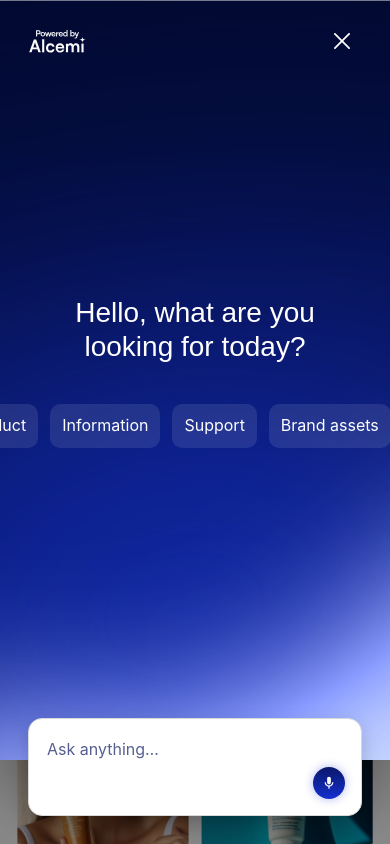
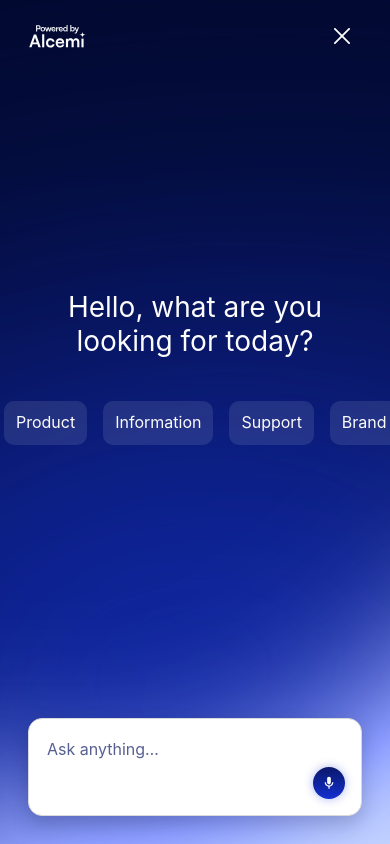
Before and after one commit to Alcemi-dev/shopping-agent, a React (Vite) app: page / in a window 390 px wide. Both pictures are taken after a click on the button "AI powered search". Built offline with nearby package versions, Linux system fonts and the light colour scheme; a web font is replaced by a local one.

Commit message:
feat: mobile-first modal refactor, desktop chip wrapping/centering fix

```diff
--- a/src/app/Chips.tsx
+++ b/src/app/Chips.tsx
@@ -25,7 +25,7 @@ export default function Chips({ items, onPick }: Props) {
   return (
     <div
       ref={wrapRef}
-      className="suggestions"
+      className="chips-inline"
       role="list"
       tabIndex={0}
       onKeyDown={(e) => {
--- a/src/index.css
+++ b/src/index.css
@@ -9,7 +9,7 @@
 @import "./styles/modal.css";
 @import "./styles/input-bubble.css";
 @import "./styles/layout.css";
-@import "./styles/button.css";
+@import "./styles/ai-button.css";
 @import "./styles/chips.css";
 
 /* ===== Base / resets ===== */
--- a/src/styles/button.css
+++ b/src/styles/ai-button.css
@@ -1,3 +1,5 @@
+/* AI powered search action button */
+
 .ai-fab {
   position: fixed;
   left: 50%;
--- a/src/styles/chips.css
+++ b/src/styles/chips.css
@@ -56,16 +56,17 @@
 /* ===== Horizontalus rail (už modalo) — paliekam kaip buvo ===== */
 .chips-inline {
   display: flex;
-  gap: var(--space-2, 0.5rem);
+  gap: var(--space-4, 1rem);
   overflow-x: auto;
   padding: var(--space-2, 0.5rem) var(--space-1, 0.25rem);
   scrollbar-width: none;
   -webkit-overflow-scrolling: touch;
+  flex-wrap: nowrap; /* mobile: viena eilutė su horizontaliu scroll */
+  white-space: nowrap;
 }
 .chips-inline::-webkit-scrollbar {
   display: none;
 }
-
 /* Mobile/touch: kai chip togglintas, rodyk ring net ir be focus */
 @media (hover: none) and (pointer: coarse) {
   .chip[aria-pressed="true"] {
@@ -82,7 +83,11 @@
     padding-inline: var(--space-3, 0.75rem);
   }
   .chips-inline {
-    gap: var(--space-3, 0.75rem);
-    padding: var(--space-2, 0.5rem);
+    overflow: visible;
+    flex-wrap: wrap; /* <— svarbiausia! */
+    justify-content: center;
+    white-space: normal;
+    gap: 1rem; /* ~16px */
+    padding: 0;
   }
 }
--- a/src/styles/modal.css
+++ b/src/styles/modal.css
@@ -1,22 +1,29 @@
-/* ========== Variables (desktop defaults) ========== */
+/* ---- Knobs (mobile defaults) ---- */
 :root {
-  --modal-w-desktop: 1330px;
-  --modal-h-desktop: 780px;
+  /* spacing */
+  --gutter: 1.75rem; /* 28px */
 
-  --text-on-dark: #fff;
+  /* keyboard dock spacing */
+  --dock-gap-closed: var(--gutter);
+  --dock-gap-open: 1rem; /* 16px */
 
-  --edge-min: 24px;
-  --edge-max: 64px;
+  /* measured by JS; fallback */
+  --dock-h: 7rem; /* 112px */
+
+  /* desktop geometry knobs (naudojami tik @media ≥481px) */
+  --edge-min: 1.5rem; /* 24px */
+  --edge-max: 4rem; /* 64px */
   --edge: clamp(var(--edge-min), 6vw, var(--edge-max));
+  --modal-w-desktop: 83.125rem; /* 1330px */
+  --modal-h-desktop: 48.75rem; /* 780px */
 }
 
-/* ========== Root & Backdrop ========== */
+/* ================= Root & Backdrop ================= */
 .modal-root {
   position: fixed;
   inset: 0;
-  display: flex;
-  justify-content: center;
-  align-items: center;
+  /* mobile: full-viewport modal, be centrinio translate */
+  display: block;
   z-index: var(--z-modal);
   opacity: 0;
   pointer-events: none;
@@ -34,77 +41,63 @@
   position: absolute;
   inset: 0;
   background: var(--backdrop);
-  opacity: 0;
+  opacity: 0; /* animacijos kol kas išjungtos */
   transition: none;
 }
 .modal-root.open .backdrop {
   opacity: 1;
 }
 
-/* ========== Card (desktop-first) ========== */
+/* ================= Card (mobile base: fullscreen) ================= */
 .modal-card {
-  position: absolute;
-  left: 50%;
-  top: 50%;
-  transform: translate(-50%, -50%);
-  width: clamp(520px, calc(100vw - 2 * var(--edge)), var(--modal-w-desktop));
-  max-height: var(--modal-max-h);
-  height: min(var(--modal-h-desktop), var(--modal-max-h));
-  color: var(--text-on-dark);
-  border-radius: var(--radius-xl);
-  border: 1px solid var(--outline);
-  box-shadow: var(--shadow-elev-1);
+  position: fixed;
+  inset: 0;
+  width: 100vw;
+  height: 100svh; /* fallback */
+  border: none;
+  border-radius: 0;
   display: flex;
   overflow: hidden;
-  background: var(--surface-modal) url("/img/background-gradient-desktop.svg") center / cover no-repeat;
+  color: var(--text-on-dark);
+
+  background: var(--surface-modal) url("/img/background-gradient-mobile.svg") center / cover no-repeat;
+}
+@supports (height: 100dvh) {
+  .modal-card {
+    height: 100dvh;
+  }
 }
 
-/* ========== Inner container ========== */
+/* ================= Inner container ================= */
 .modal-ctr {
   position: relative;
   z-index: 1;
   display: flex;
   flex-direction: column;
-  align-items: center;
-  padding: 5px 0;
+  padding-bottom: 0;
   width: 100%;
   height: 100%;
-  min-height: 0; /* leidžia vaikams scrollintis */
-  overflow-y: auto; /* visas turinys scrolinasi viduje */
-  -webkit-overflow-scrolling: touch; /* inercinis iOS */
-  overscroll-behavior: contain;
+  min-height: 0; /* allow inner scroll on children */
 }
 
-/* ========== Central column (H1 + chips + children) ========== */
-.modal-col {
+/* ================= Header (mobile) ================= */
+.modal-head {
   width: 100%;
-  max-width: 480px;
-  min-height: 0;
-  margin: 140px auto 0; /* DESKTOP: distance from top */
-  display: flex;
-  flex-direction: column;
-  align-items: stretch;
-  gap: 48px; /* DESKTOP: spacing between H1/chips/body */
-  overflow: visible;
-}
-
-/* ========== Nav ========== */
-.modal-head {
   display: flex;
   align-items: center;
   justify-content: space-between;
-  width: 100%;
-  min-height: 24px;
+  min-height: 1.5rem; /* 24px */
+  padding: 1rem var(--gutter); /* 16px x gutter */
   position: relative;
 }
 .icon-btn {
   appearance: none;
   border: none;
   background: transparent;
-  padding: 8px;
+  padding: 0.5rem; /* 8px */
   margin: 0;
-  width: 40px;
-  height: 40px;
+  width: 2.5rem; /* 40px */
+  height: 2.5rem; /* 40px */
   display: inline-grid;
   place-items: center;
   cursor: pointer;
@@ -112,8 +105,8 @@
   transition: opacity 0.12s ease, transform 0.12s ease;
 }
 .icon-btn img {
-  width: 16px;
-  height: 16px;
+  width: 1rem; /* 16px */
+  height: 1rem;
   display: block;
 }
 .icon-btn:hover {
@@ -123,111 +116,101 @@
   outline: 2px solid #8ab4ff;
   outline-offset: 2px;
 }
-
 .head-logo-mobile {
-  display: none;
+  display: inline-block;
   background: transparent;
   border: 0;
   padding: 0;
 }
 .head-logo-mobile img {
-  height: 24px;
+  height: 1.5rem; /* 24px */
   width: auto;
   display: block;
 }
 .head-back {
-  display: inline-grid;
+  display: none;
 }
 .head-spacer {
   flex: 1 1 auto;
 }
 
-@media (min-width: 481px) {
-  .modal-head {
-    padding: 18px 24px;
-  }
-  .head-back {
-    display: inline-grid !important;
-  }
-  .modal-head .head-logo-mobile {
-    display: none !important;
-  }
-}
-@media (max-width: 480px) {
-  .modal-head {
-    padding: 16px var(--gutter);
-  }
-  .head-logo-mobile {
-    display: inline-block !important;
-  }
-  .head-back {
-    display: none !important;
-  }
-}
-
-/* ========== Title ========== */
+/* ================= Title ================= */
 .modal-title {
   margin: 0;
   text-align: center;
-  font-family: "Satoshi", sans-serif;
+  font-family: var(--font-sans, "Satoshi", system-ui, -apple-system, Segoe UI, Roboto, sans-serif);
   font-weight: 400;
-  font-size: 30px; /* DESKTOP H1 size */
+  font-size: 1.75rem; /* 28px mobile */
   line-height: 1.2;
   color: var(--text-on-dark);
 }
-.break--desktop {
-  display: inline;
-}
-.break--mobile {
-  display: none;
-}
-@media (max-width: 480px) {
 .break--desktop {
   display: none;
 }
 .break--mobile {
   display: inline;
 }
-}
 
-/* ========== Body ========== */
-.modal-body {
+/* ================= Column & Body (mobile) ================= */
+.modal-col {
+  width: 100%;
+  max-width: none;
+  min-height: 0;
+  /* H1/chips stack aukštis nuo viršaus (mobile) */
+  margin: clamp(3rem, 26dvh, 15.625rem) auto 0; /* 48px..250px */
+  gap: 1.75rem; /* 28px */
   display: flex;
   flex-direction: column;
-  align-items: center;
-  min-height: 0;
+  align-items: stretch;
   overflow: visible;
-  gap: 20px;
   padding: 0;
 }
 
-/* ========== Chips (desktop) ========== */
-.suggestions {
-  display: flex !important;
-  flex-wrap: wrap;
-  justify-content: center;
-  align-items: center;
-  gap: 16px;
-  max-width: 480px;
-  margin: 0 auto;
+.modal-body {
+  width: 100%;
+  max-width: none;
+  margin: 0;
+  display: flex;
+  flex-direction: column;
+  gap: 1rem; /* 16px */
+  overflow-y: auto;
+  overflow-x: hidden;
+  min-height: 0;
+  height: 100%;
+  padding: 0 0 calc(0.75rem + var(--dock-h) + var(--dock-gap-closed) + var(--safe-bottom));
 }
 
-/* ========== Dock (desktop) ========== */
+/* Chips — horizontal mobile rail (vizualas — styles/chips.css) */
+.suggestions {
+  margin: 0;
+  padding-block: 0.375rem; /* 6px */
+}
+.suggestions::-webkit-scrollbar {
+  display: none;
+}
+.suggestions > * {
+  flex: 0 0 auto;
+}
+
+/* Input dock pinned to visible viewport bottom (mobile) */
 .input-dock {
-  position: absolute;
+  position: fixed;
   left: 0;
   right: 0;
-  bottom: 56px;
+  bottom: var(--safe-bottom);
+  z-index: 3;
+  margin: 0;
   display: flex;
   justify-content: center;
-  z-index: 2;
   pointer-events: none;
+  padding: 0 var(--gutter) var(--dock-gap-closed);
+  background: none;
 }
 .input-dock .input-wrap {
   pointer-events: auto;
 }
 
-/* ========== Answer mode ========== */
+/* Answer mode (mobile) */
 .modal-col.is-answer {
   margin: 0 auto;
   gap: 0;
@@ -241,8 +224,9 @@
   width: 100%;
   display: flex;
   justify-content: center;
-  padding: 0;
+  padding: 0 0 calc(0.75rem + var(--dock-h) + var(--dock-gap-closed) + var(--safe-bottom));
 }
+
 .answer-center {
   width: 100%;
   display: flex;
@@ -252,237 +236,53 @@
   background: rgba(255, 255, 255, 0.08);
   color: #e7e9f2;
   border-radius: var(--radius-md);
-  padding: 12px 14px;
+  padding: 0.75rem 0.875rem; /* 12px 14px */
   border: 1px solid rgba(255, 255, 255, 0.18);
-  max-width: min(560px, 90%);
+  max-width: min(35rem, 90%); /* 560px */
+  margin-bottom: calc(0.75rem + var(--dock-h) + var(--dock-gap-closed));
 }
 
-/* ========== Footer ========== */
+/* Footer (hidden on mobile) */
 .modal-footer {
-  position: absolute;
-  left: 22px;
-  bottom: 18px;
-  background: transparent;
-  padding: 0;
-  display: flex;
-  align-items: center;
+  display: none;
 }
 .powered-by {
-  height: 25px;
-  width: 61px;
+  height: 1.5625rem; /* 25px */
+  width: 3.8125rem; /* 61px */
   opacity: 0.9;
   display: block;
 }
 
-/* ================  MOBILE (≤480px) ==================== */
-
-@media (max-width: 480px) {
-  /* ----- Mobile knobs ----- */
-  :root {
-    --gutter: 28px;
-
-    /* INPUT DOCK SPACING (below the input bubble) */
-    --dock-gap-closed: var(--gutter); /* keyboard CLOSED  → bottom padding */
-    --dock-gap-open: 16px; /* keyboard OPEN    → bottom padding */
-
-    /* Measured by JS via --dock-h (fallback 112px) */
-    --dock-h: 112px;
+/* ===== Keyboard-open overrides (mobile) ===== */
+html.kb-open .modal-root.open .modal-head {
+  padding: 0.375rem var(--gutter) 0.25rem !important; /* 6px  g  4px */
 }
 
-  /* Layout resets */
-  .modal-root {
-    justify-content: initial !important;
-    align-items: initial !important;
+html.kb-open .modal-root.open .modal-ctr .modal-col {
+  margin: 1.25rem auto 0 !important; /* 20px nuo viršaus */
+  gap: 1.125rem !important; /* 18px */
 }
 
-  /* Full-viewport card; dvh support when available */
-  .modal-card {
-    position: fixed !important;
-    inset: 0 !important;
-    width: 100vw !important;
-    height: 100svh !important; /* fallback */
-    transform: none !important;
-    margin: 0 !important;
-    border: none;
-    border-radius: 0;
-    display: flex;
-    overflow: hidden;
-    background: var(--surface-modal) url("/img/background-gradient-mobile.svg") center / cover no-repeat;
-  }
-  @supports (height: 100dvh) {
-    .modal-card {
-      height: 100dvh !important;
-    }
+html.kb-open .modal-root.open .suggestions {
+  padding-block: 0.25rem !important; /* 4px */
+  margin-top: 0.375rem !important; /* 6px */
 }
 
-  html,
-  body {
-    overflow-x: hidden;
-  }
-
-  .modal-ctr {
-    height: 100%;
-    display: flex;
-    flex-direction: column;
-    border-radius: 0;
-    padding-bottom: 0;
-    min-height: 0; /* allow inner scroll */
-  }
-
-  /* ----- MOBILE: H1 + chips vertical stack position (TOP) ----- */
-  /* KNOB: change margin (first value) to move the stack up/down */
-  .modal-col {
-    width: 100% !important;
-    max-width: none !important;
-    margin: clamp(48px, 26dvh, 250px) auto 0 !important; /* ↑ move closer/farther from top */
-    gap: 28px !important; /* spacing between H1 and chips */
-    align-items: stretch;
-    flex: 1 1 auto;
-    overflow: visible;
-    padding: 0;
-    min-height: 0;
-  }
-
-  .modal-col.is-answer .modal-body {
-    padding: 0 var(--gutter) calc(12px + var(--dock-h) + var(--dock-gap-closed) + var(--safe-bottom));
-  }
-
-  /* MOBILE H1 */
-  .modal-title {
-    width: 286px;
-    margin: 0 auto;
-    text-align: center;
-    font-size: 28px; /* KNOB: mobile H1 size (when keyboard CLOSED) */
-    line-height: 1.2;
-  }
-
-  /* Single scroll container + reserved space for input dock */
-  .modal-body {
-    width: 100%;
-    max-width: none;
-    margin: 0;
-    display: flex;
-    flex-direction: column;
-    gap: 16px;
-    overflow-y: auto;
-    overflow-x: hidden;
-    min-height: 0;
-    height: 100%;
-    padding: 0 var(--gutter) calc(12px + var(--dock-h) + var(--dock-gap-closed) + var(--safe-bottom));
-  }
-
-  /* Chips — single row with horizontal scroll */
-  .suggestions {
-    margin: 0;
-    display: flex !important;
-    padding-top: 6px; /* KNOB: mobile chips vertical padding */
-    padding-bottom: 6px; /* KNOB: mobile chips vertical padding */
-    flex-wrap: nowrap !important;
-    justify-content: flex-start;
-    align-items: center;
-    gap: 12px; /* KNOB: horizontal gap between chips */
-    overflow-x: auto;
-    overflow-y: hidden;
-    -webkit-overflow-scrolling: touch;
-    touch-action: pan-x;
-    overscroll-behavior-x: contain;
-    scrollbar-width: none;
-    white-space: nowrap;
-  }
-  .suggestions::-webkit-scrollbar {
-    display: none;
-  }
-  .suggestions > * {
-    flex: 0 0 auto;
-  }
-
-  /* Input dock pinned to the visible viewport bottom */
-  .input-dock {
-    position: fixed;
-    left: 0;
-    right: 0;
-    bottom: var(--safe-bottom);
-    z-index: 3;
-    margin: 0;
-    display: flex;
-    justify-content: center;
-    pointer-events: none;
-    padding: 0 var(--gutter) var(--dock-gap-closed); /* KNOB: closed keyboard bottom gap */
-    background: none;
-  }
-  .input-dock .input-wrap {
-    pointer-events: auto;
-  }
-
-  .answer-bubble {
-    margin-bottom: calc(12px + var(--dock-h) + var(--dock-gap-closed));
-  }
-
-  .modal-footer {
-    display: none !important;
-  }
-
-  /* ===== Keyboard-open overrides (place at end of mobile block) ===== */
-
-  /* Reduce header padding to pull stack closer to top when keyboard is open */
-  html.kb-open .modal-root.open .modal-head {
-    padding: 6px var(--gutter) 4px !important;
-  }
-
-  /* TRUE lift: override vertical stack top margin (move H1+chips up) */
-  /* KNOB: tweak first value (e.g., 0–20px) for how close to navbar */
-  html.kb-open .modal-root.open .modal-ctr .modal-col {
-    margin: 20px auto 0 !important;
-    gap: 18px !important; /* spacing between H1 and chips while keyboard open */
-  }
-
-  /* Chips: slightly tighter vertical padding while keyboard is open */
-  html.kb-open .modal-root.open .suggestions {
-    padding-block: 4px !important;
-    margin-top: 6px !important; /* chips sit a bit lower than H1 (4–8px) */
-  }
-
-  /* Increase bottom reserve above keyboard (uses measured --dock-h) */
 html.kb-open .modal-root.open .input-dock {
   padding-bottom: calc(var(--dock-gap-open) + var(--safe-bottom)) !important;
 }
 html.kb-open .modal-root.open .modal-body {
-    padding-bottom: calc(12px + var(--dock-h) + var(--dock-gap-open) + var(--safe-bottom)) !important;
+  padding-bottom: calc(0.75rem + var(--dock-h) + var(--dock-gap-open) + var(--safe-bottom)) !important;
 }
 html.kb-open .modal-root.open .answer-bubble {
-    margin-bottom: calc(12px + var(--dock-h) + var(--dock-gap-open) + var(--safe-bottom)) !important;
+  margin-bottom: calc(0.75rem + var(--dock-h) + var(--dock-gap-open) + var(--safe-bottom)) !important;
 }
+
 /* Slightly shrink the H1 while keyboard is open */
 html.kb-open .modal-root.open #modal-title,
 html.kb-open .modal-root.open .modal-title {
-    font-size: 27px !important; /* was 28px */
+  font-size: 1.6875rem !important; /* 27px */
   line-height: 1.2;
-  }
-
-  /* Smooth keyboard-open/close transitions */
-  .modal-root.open .modal-ctr .modal-col,
-  .modal-root.open .modal-head,
-  .modal-root.open .suggestions,
-  .modal-root.open .input-dock,
-  .modal-root.open .modal-body,
-  .modal-root.open .modal-title {
-    transition: margin 160ms ease, margin-top 160ms ease, padding 160ms ease, padding-bottom 160ms ease,
-      bottom 160ms ease, font-size 120ms ease;
-  }
-
-  /* Tiny perf hints for fixed element + layout changes */
-  .input-dock {
-    will-change: bottom, padding-bottom;
-    transform: translateZ(0);
-  }
-  .modal-col {
-    will-change: margin;
-  }
-  .modal-head {
-    will-change: padding;
-  }
-  .suggestions {
-    will-change: padding;
 }
 
 /* Respect reduced motion (mobile scope) */
@@ -496,18 +296,153 @@
     transition: none !important;
   }
 }
+
+/* =========================================================
+   DESKTOP overrides (≥481px)
+   ========================================================= */
+@media (min-width: 481px) {
+  .modal-root {
+    display: flex;
+    justify-content: center;
+    align-items: center;
   }
 
-/* ========== Reduced motion (global) ========== */
+  .modal-card {
+    position: absolute;
+    left: 50%;
+    top: 50%;
+    transform: translate(-50%, -50%);
+    width: clamp(32.5rem, calc(100vw - 2 * var(--edge)), var(--modal-w-desktop));
+    max-height: var(--modal-max-h);
+    height: min(var(--modal-h-desktop), var(--modal-max-h));
+    border: 1px solid var(--outline);
+    border-radius: var(--radius-xl);
+    box-shadow: var(--shadow-elev-1);
+    background: var(--surface-modal) url("/img/background-gradient-desktop.svg") center / cover no-repeat;
+  }
+
+  .modal-ctr {
+    align-items: stretch;
+    padding: 0.3125rem 0; /* 5px vert – paliekam kaip minimalų */
+    overflow-y: auto; /* desktop'e scrollas ant viso turinio */
+    -webkit-overflow-scrolling: touch;
+    overscroll-behavior: contain;
+  }
+
+  .modal-head {
+    padding: 1.125rem 1.5rem; /* 18px 24px */
+  }
+  .head-back {
+    display: inline-grid !important;
+  }
+  .modal-head .head-logo-mobile {
+    display: none !important;
+  }
+
+  .modal-title {
+    font-size: 1.875rem; /* 30px */
+  }
+  .break--desktop {
+    display: inline;
+  }
+  .break--mobile {
+    display: none;
+  }
+
+  .modal-col {
+    width: 100%;
+    max-width: 30rem; /* 480px */
+    margin: 8.75rem auto 0; /* 140px from top */
+    gap: 3rem; /* 48px */
+    align-items: stretch;
+  }
+
+  .modal-body {
+    max-width: 44rem;
+    display: flex;
+    margin: 0 auto;
+    flex-direction: column;
+    align-items: center;
+    gap: 1.25rem; /* 20px */
+    padding: 0;
+    overflow: visible;
+  }
+
+  /* Chips centre (vizualas – chips.css) */
+  .suggestions {
+    max-width: 30rem; /* ~480px “rails” */
+    margin: 0 auto;
+    padding: 0;
+  }
+
+  .suggestions .chips-inline {
+    display: flex;
+    flex-wrap: wrap; /* <— laužom į kelias eilutes */
+    justify-content: center;
+    gap: 1rem;
+    overflow: visible; /* be horiz. scroll */
+    padding: 0;
+    scrollbar-width: auto;
+  }
+  .suggestions .chips-inline::-webkit-scrollbar {
+    display: initial;
+  }
+
+  /* Dock – absolute virš footerio */
+  .input-dock {
+    position: absolute;
+    left: 0;
+    right: 0;
+    bottom: 3.5rem; /* 56px */
+    display: flex;
+    justify-content: center;
+    z-index: 2;
+    pointer-events: none;
+    padding: 0; /* desktop'e viduje nėra papildomo bottom gap */
+  }
+  .input-dock .input-wrap {
+    pointer-events: auto;
+  }
+
+  /* Answer mode */
+  .modal-col.is-answer {
+    margin: 0 auto;
+    gap: 0;
+    flex: 1 1 auto;
+    justify-content: center;
+    align-items: center;
+  }
+  .modal-col.is-answer .modal-body {
+    width: 100%;
+    justify-content: center;
+    padding: 0;
+  }
+
+  /* Footer visible desktop */
+  .modal-footer {
+    position: absolute;
+    left: 1.375rem; /* 22px */
+    bottom: 1.125rem; /* 18px */
+    background: transparent;
+    padding: 0;
+    display: flex;
+    align-items: center;
+  }
+}
+
+/* ================= Global reduced motion ================= */
 @media (prefers-reduced-motion: reduce) {
   .backdrop {
     transition: none !important;
   }
 }
 
+/* Fallback (senesnėms naršyklėms be height:min()) */
 @supports not (height: min(1px, 2px)) {
+  @media (min-width: 481px) {
     .modal-card {
       height: auto;
       max-height: var(--modal-max-h);
     }
   }
+}
```
Lines whose indentation alone changed are shown as unchanged.
